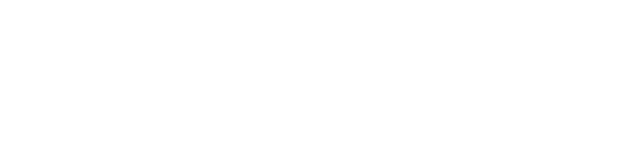
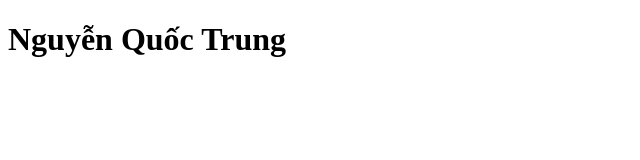
Before and after one commit to Wuan1801/MinhQuanCV, a plain HTML site: page index.html in a window 1280 px wide. Shown: the whole page, without its empty margins (0-640 px from the left). Drawn offline with Linux system fonts and the light colour scheme.

Commit message:
Trung commit2

```diff
--- a/index.html
+++ b/index.html
@@ -6,6 +6,6 @@
     <title>Nguyen Diep Minh Quan</title>
 </head>
 <body>
-
+    <h1>Nguyễn Quốc Trung</h1>
 </body>
 </html>
```
